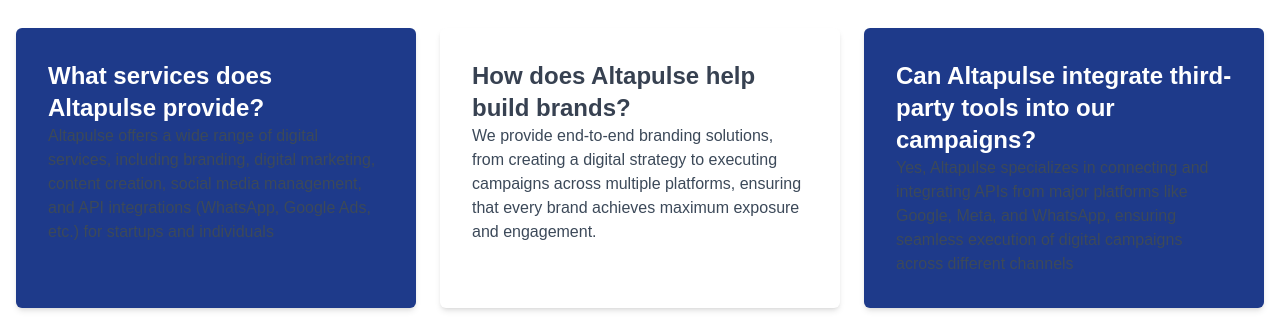
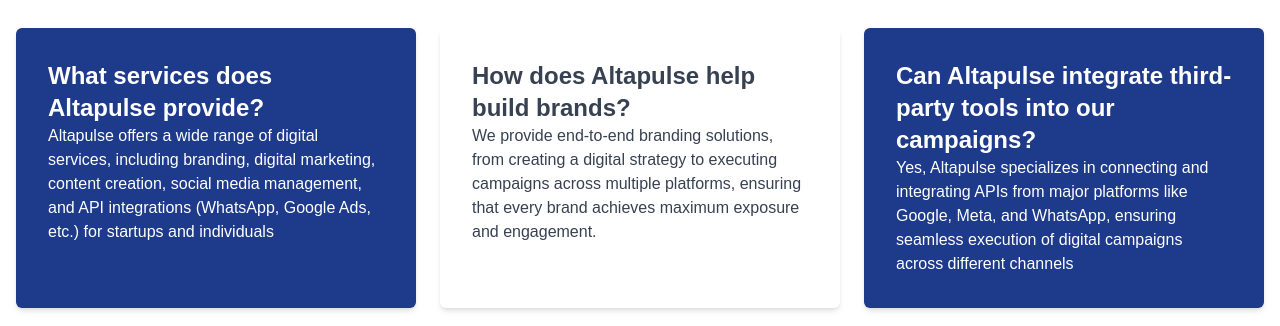
Before and after one commit to aayishajalal/altapulse-website-react, a React (Vite) app: page /services in a window 1280 px wide. Shown: the part 5274-5600 px from the top of the page. Built offline with nearby package versions, Linux system fonts and the light colour scheme.

Commit message:
faq update 3

```diff
--- a/src/components/FAQ/FAQ.jsx
+++ b/src/components/FAQ/FAQ.jsx
@@ -16,7 +16,7 @@
             ${index % 2 === 0 ? 'bg-blue-900 text-white' : 'bg-white text-gray-700'}`}
             >
               <h1 className="font-semibold flex gap-2 text-base sm:text-base md:text-xl lg:text-2xl">{faq.question}</h1>
-              <p className="text-sm sm:text-base md:text-sm lg:text-base text-bodytext">{faq.answer}</p>
+              <p className="text-sm sm:text-base md:text-sm lg:text-base">{faq.answer}</p>
             </div>
           ))}
         </div>
```
